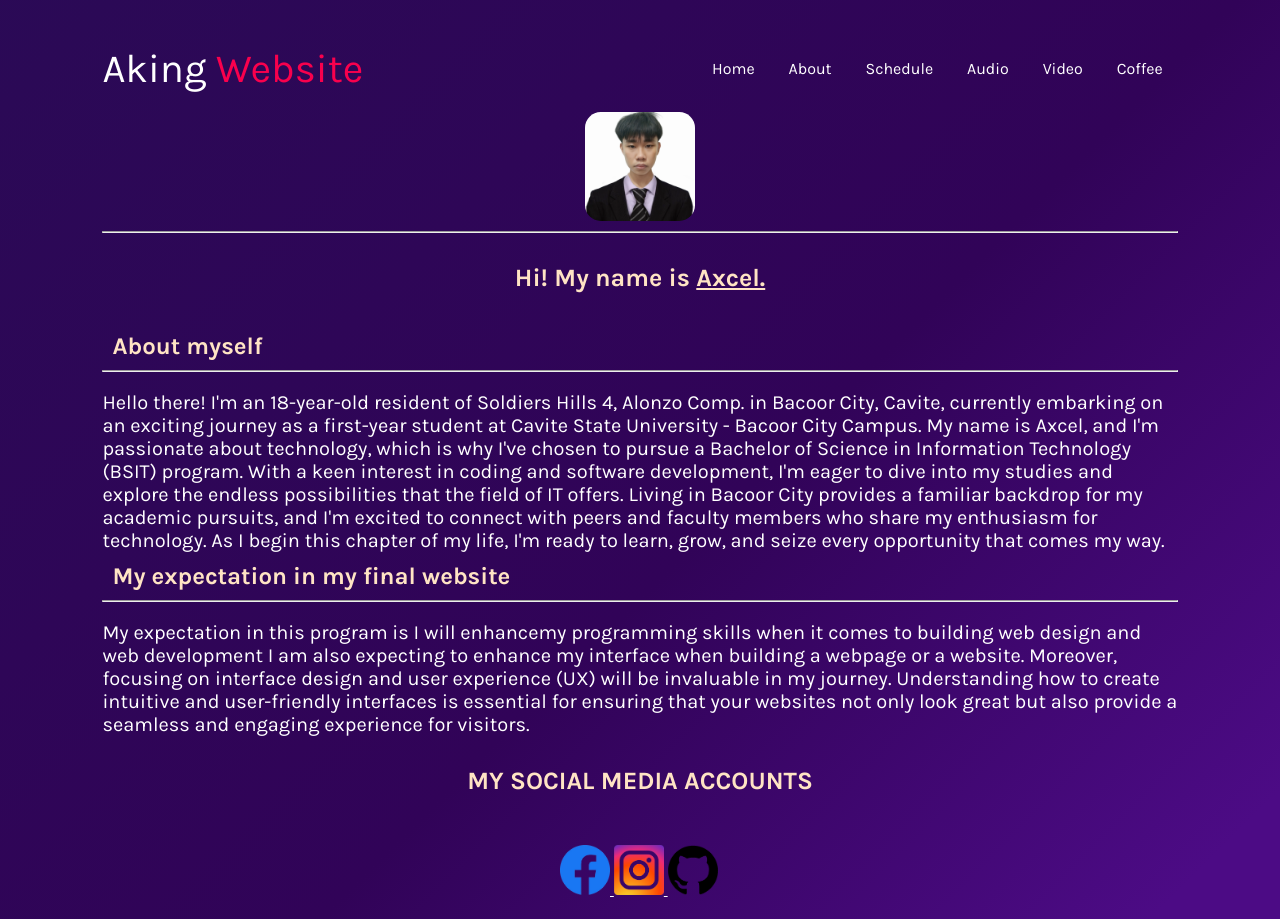
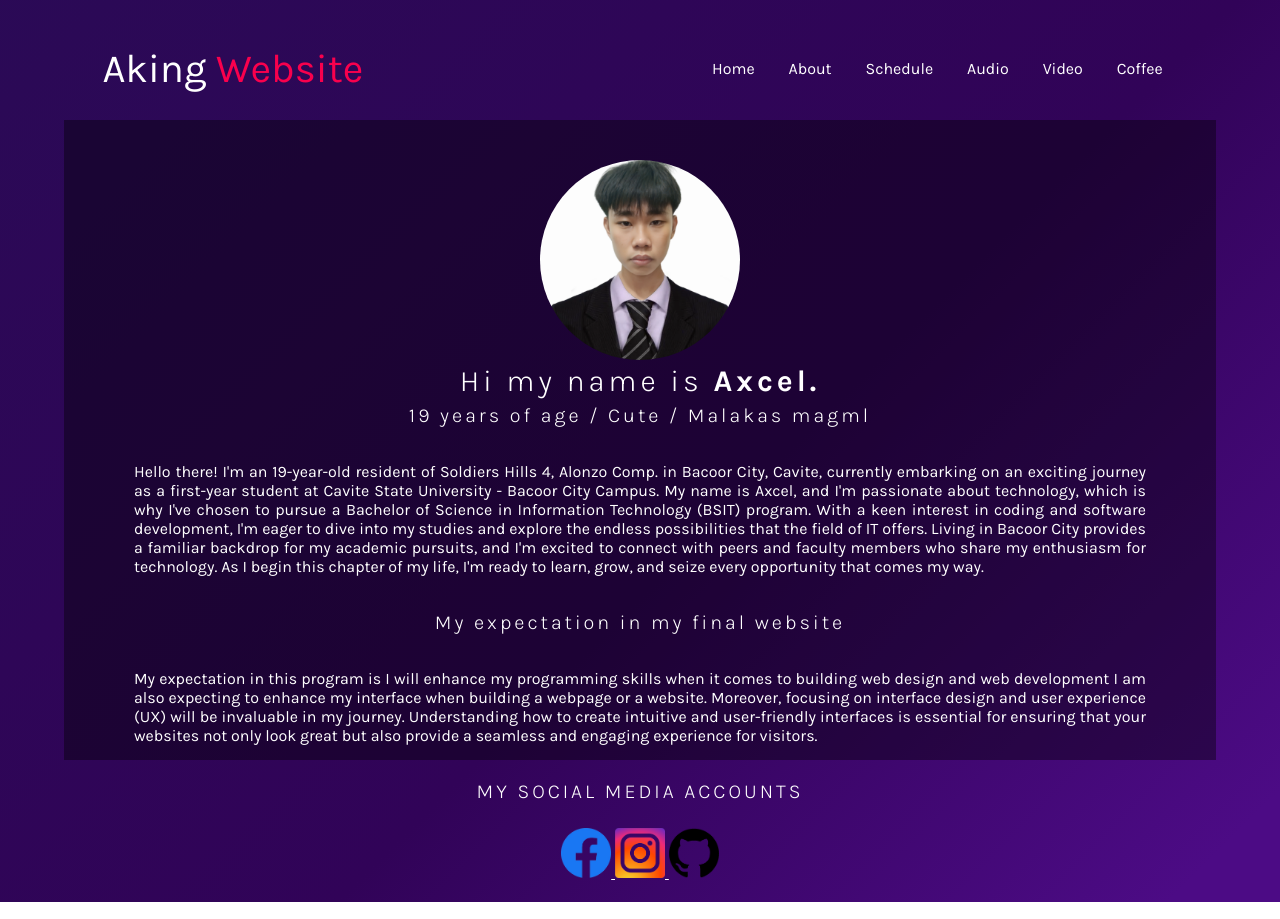
Before and after one commit to AxcelDeLeus/1.1_Website, a plain HTML site: page about.html in a window 1280 px wide. Drawn offline with Linux system fonts and the light colour scheme.

Commit message:
Update about.html

```diff
--- a/about.html
+++ b/about.html
@@ -1,9 +1,8 @@
 <!DOCTYPE html>
-<html lang="en">
+<html>
   <head>
-    <meta charset="UTF-8">
-    <meta name="viewport" content="width=device-width, initial-scale=1.0">
-    <title>About</title>
+    <meta charset="utf-8">
+
     <style>
                 @import url('https://fonts.googleapis.com/css2?family=Karla:wght@300;400;500;600;700&display=swap');
 *{
@@ -33,14 +32,11 @@ body{
 
 .container{
   width: 100%;
-  height: 100vh;
-  background-position: center;
-  background-size: cover;
+  height: 15%;
   padding-top: 35px;
   padding-left: 8%;
   padding-right: 8%;
 }
-
 nav{
   padding: 10px 0;
   display: flex;
@@ -70,43 +66,68 @@ nav ul li a:hover{
 a{
   color: #fff;
 }
-h1 {
-    font-size: 25px;
+.box{
+  width: 90%;
+  height: 80%;
+  background: rgba(0, 0, 0, 0.4);
+  padding: 40px;
+  margin: auto;
   text-align: center;
-    color: bisque;
-    padding: 30px;
-
-
+  color: white;
+  font-family: 'Century Gothic',sans-serif;
 }
-h2 {
-    color: bisque;
+.box-img{
+  border-radius: 50%;
+  width: 200px;
+  height: 200px;
+}
+.box h1{
+  font-size: 30px;
+  letter-spacing: 4px;
+  font-weight: 100;
+}
+.box h5{
+  padding: 5px;
+  font-size: 20px;
+  letter-spacing: 3px;
+  font-weight: 100;
+}
+.box p{
 padding: 10px;
-
+margin: 20px;
+font-size: 16px;
+  text-align: justify;
 }
-p {
-    font-size: 20px;
+ul{
+  margin: 0;
+  padding: 0;
 }
-.profile {
-    display: block;
-    padding: 10px;
-    margin-left: auto;
-    margin-right: auto;
-    width: 12%;
-    border-radius: 20%;
+.box li{
+  display: inline-block;
+  margin: 6px;
+  list-style: none;
+}
+.box li a{
+  color: white;
+  text-decoration: none;
+  font-size: 60px;
+  transition: all ease-in-out 250ms;
+}
+.box li a:hover{
+  color: #b9b9b9;
 }
 .social {
     width: 200px;
-    margin:auto;
+    margin: auto;
     padding: 20px;
 
 }
-
     </style>
+    <title>Personal Website</title>
   </head>
   <body>
 
     <div class="container">
-
         <nav>
           <div class="logo">
             <a href="index.html">Aking<span> Website</span></a>
@@ -121,30 +142,31 @@ p {
           </ul>
 
         </nav>
-        <img src="profile.png" class="profile">
-        <hr class="horizon">
-        <h1> Hi! My name is <ins>Axcel.</ins> </h1>
-         <h2> About myself</h2>
-         <hr>
-         <br>
+        </div>
+
+<div class="box">
+  <img src="profile.png" alt="" class="box-img">
+  <h1>
+Hi my name is <strong>Axcel.</strong></h1>
+<h5>
+19 years of age / Cute / Malakas magml</h5>
+
  <p>
-            Hello there! I'm an 18-year-old resident of Soldiers Hills 4, Alonzo Comp. in Bacoor City, Cavite,
+   Hello there! I'm an 19-year-old resident of Soldiers Hills 4, Alonzo Comp. in Bacoor City, Cavite,
    currently embarking on an exciting journey as a first-year student at Cavite State University - Bacoor City Campus. My name is Axcel,
     and I'm passionate about technology, which is why I've chosen to pursue a Bachelor of Science in Information Technology (BSIT) program.
    With a keen interest in coding and software development, I'm eager to dive into my studies and explore the endless possibilities that the field of IT offers.
     Living in Bacoor City provides a familiar backdrop for my academic pursuits, and I'm excited to connect with peers and faculty members who share my enthusiasm
     for technology. As I begin this chapter of my life, I'm ready to learn, grow, and seize every opportunity that comes my way.
-          <h2> My expectation in my final website</h2>
-        <hr>
-        <br>
+ <h5> My expectation in my final website</h5>
+
  <p>
-            My expectation in this program is I will enhancemy programming skills when it comes to building web design
+   My expectation in this program is I will enhance my programming skills when it comes to building web design
     and web development I am also expecting to enhance my interface when building a webpage or a website. Moreover, focusing on interface design and user experience (UX) will be
      invaluable in my journey. Understanding how to create intuitive and user-friendly interfaces is essential for ensuring that your websites not only look great but also provide
       a seamless and engaging experience for visitors.
  </p>
-
-        <h1>MY SOCIAL MEDIA ACCOUNTS</h1>
+ <h5>MY SOCIAL MEDIA ACCOUNTS</h5>
         <div class="social">
           <a href="https://www.facebook.com/deleusaxcel2004/">
             <img src="fb.png" alt="facebook" style="width:50px; height:50px;">
@@ -156,5 +178,6 @@ p {
                 <img src="git.png" alt="github" style="width:50px; height:50px;">
             </a>
 </div>
+
 </body>
 </html>
```
Lines whose indentation alone changed are shown as unchanged.
